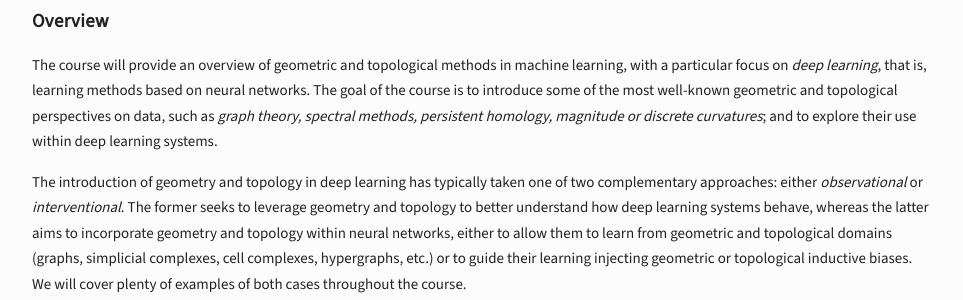
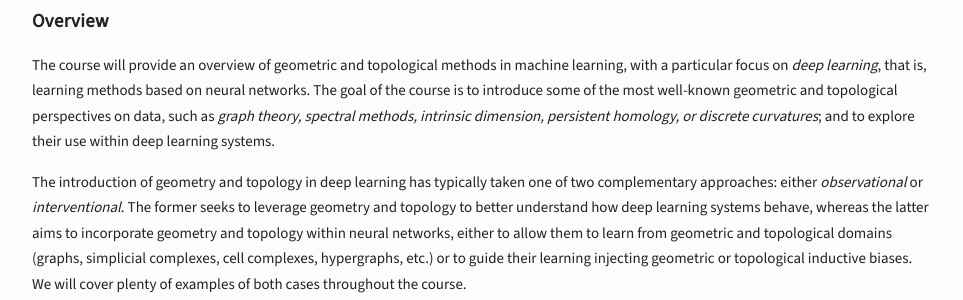
Before and after one commit to inesgare/inesgare.github.io, a Jekyll site: the page built from course-pages/gtml-2026.md, in a window 1280 px wide and 900 px high, scrolled down 426 px. Shown: the part 154-454 px from the top of the window, without its empty margins (158-1121 px from the left). Built offline with Jekyll 4.4.1, drawn with Linux system fonts in a browser that asks for light colours.

Commit message:
fixed typo

```diff
--- a/course-pages/gtml-2026.md
+++ b/course-pages/gtml-2026.md
@@ -24,7 +24,7 @@ This page is dedicated to the course [Geometry and Topology in Machine Learning]
 
 ## Overview
 
-The course will provide an overview of geometric and topological methods in machine learning, with a particular focus on *deep learning*, that is, learning methods based on neural networks. The goal of the course is to introduce some of the most well-known geometric and topological perspectives on data, such as *graph theory, spectral methods, persistent homology, magnitude or discrete curvatures*; and to explore their use within deep learning systems.
+The course will provide an overview of geometric and topological methods in machine learning, with a particular focus on *deep learning*, that is, learning methods based on neural networks. The goal of the course is to introduce some of the most well-known geometric and topological perspectives on data, such as *graph theory, spectral methods, intrinsic dimension, persistent homology, or discrete curvatures*; and to explore their use within deep learning systems.
 
 The introduction of geometry and topology in deep learning has typically taken one of two complementary approaches: either *observational* or *interventional*. The former seeks to leverage geometry and topology to better understand how deep learning systems behave, whereas the latter aims to incorporate geometry and topology within neural networks, either to allow them to learn from geometric and topological domains (graphs, simplicial complexes, cell complexes, hypergraphs, etc.) or to guide their learning injecting geometric or topological inductive biases. We will cover plenty of examples of both cases throughout the course.
 
```
